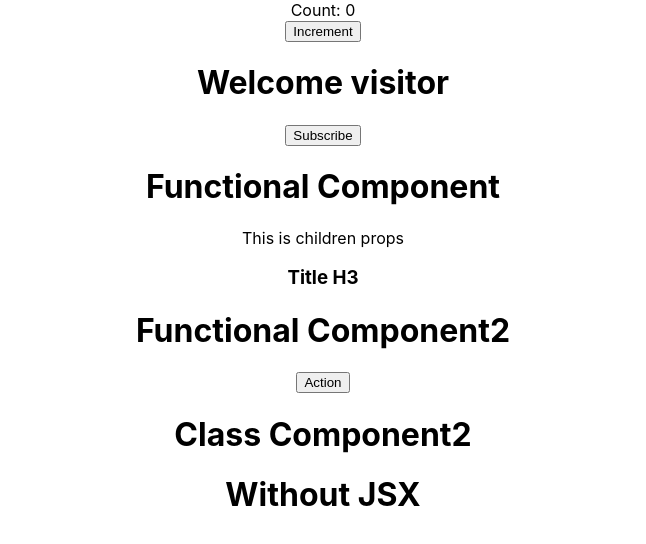
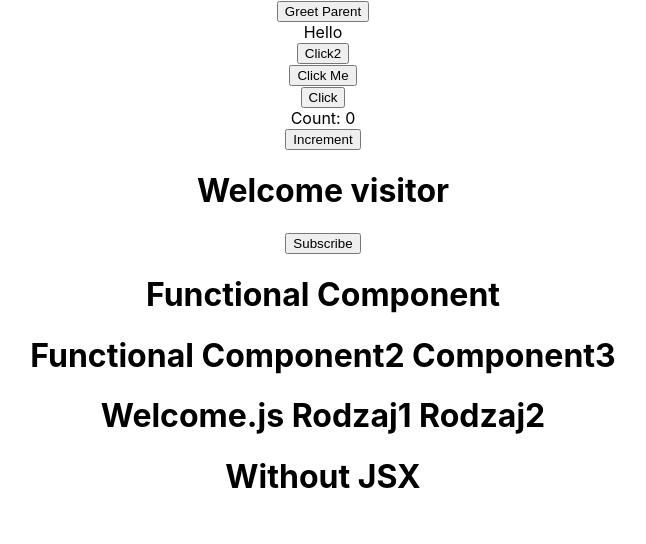
Before and after one commit to jaceksen/helloWorldWishwas, a React (Create React App) app: page / in a window 1280 px wide. Shown: the top 544 px of the page, without its empty margins (317-963 px from the left). Built offline with nearby package versions, Linux system fonts and the light colour scheme.

Commit message:
Lekcja 15

```diff
--- a/src/App.js
+++ b/src/App.js
@@ -5,20 +5,28 @@ import Welcome from './components/Welcome';
 import Hello from './components/Hello';
 import Message from './components/Message';
 import Counter from './components/Counter';
+import FunctionClick from './components/FunctionClick';
+import ClassClick from './components/ClssClick';
+import EventBind from './components/EventBind';
+import ParentCompnent from './components/ParentCompnent';
 
 function App() {
   return (
     <div className="App">
+      <ParentCompnent />
+      <EventBind />
+      <ClassClick />
+      <FunctionClick />
       <Counter />
       <Message />
       <Greet name="Component">
         <p>This is children props</p>
         <h3>Title H3</h3>
       </Greet>
-      <Greet name="Component2">
+      <Greet name="Component2" name2="Component3">
         <button>Action</button>
       </Greet>
-      <Welcome rodzaj="Component2"/>
+      <Welcome rodzaj="Rodzaj1" rodzaj2="Rodzaj2"/>
       <Hello />
     </div>
   );
--- /dev/null
+++ b/src/components/ChildComponent.js
@@ -0,0 +1,13 @@
+import React from 'react'
+
+// how to call a parent component method
+function ChildComponent(props) {
+    return (
+        <div>
+            {/* <button onClick={props.greetHandler}>Greet Parent</button> */}
+            <button onClick={() => props.greetHandler('child')}>Greet Parent</button>
+        </div>
+    )
+}
+
+export default ChildComponent
--- /dev/null
+++ b/src/components/ClssClick.js
@@ -0,0 +1,18 @@
+import React, { Component } from 'react'
+
+class ClassClick extends Component {
+
+    clickHandler() {
+        console.log('Kliknięty');
+    }
+
+    render() {
+        return (
+            <div>
+                <button onClick={this.clickHandler}>Click Me</button>
+            </div>
+        )
+    }
+}
+
+export default ClassClick
--- /dev/null
+++ b/src/components/EventBind.js
@@ -0,0 +1,40 @@
+import React, { Component } from 'react';
+
+class EventBind extends Component {
+  constructor(props) {
+    super(props);
+
+    this.state = {
+      message: 'Hello'
+    };
+
+    // this.clickHandler = this.clickHandler.bind(this);
+  }
+
+//   clickHandler() {
+//       this.setState({
+//           message: 'Good Bye'
+//       })
+//       console.log(this);
+//   }
+
+  clickHandler = () => {
+    this.setState({
+      message: 'Good Bye'
+    });
+    console.log(this);
+  };
+
+  render() {
+    return (
+      <div>
+        <div>{this.state.message}</div>
+        <button onClick={this.clickHandler}>Click2</button>
+        {/* <button onClick={this.clickHandler.bind(this)}>Click2</button> */}
+        {/* <button onClick={() => this.clickHandler()}>Click2</button> */}
+      </div>
+    );
+  }
+}
+
+export default EventBind;
--- /dev/null
+++ b/src/components/FunctionClick.js
@@ -0,0 +1,16 @@
+import React from 'react'
+
+function FunctionClick() {
+
+    function clickHandler() {
+        console.log('Button clicked');
+    }
+
+    return (
+        <div>
+            <button onClick={clickHandler}>Click</button>
+        </div>
+    )
+}
+
+export default FunctionClick
--- a/src/components/Greet.js
+++ b/src/components/Greet.js
@@ -4,12 +4,31 @@ import React from 'react';
 //     return <h1>Hello Jacek</h1>
 // }
 
+// const Greet = props => {
+//   console.log(props.children);
+//   return (
+//     <div>
+//       <h1>Functional {props.name} {props.name2}</h1>
+//       { props.children }
+//     </div>
+//   );
+// };
+
+//destructuring
+// const Greet = ({name, name2}) => {
+//   return (
+//     <div>
+//       <h1>Functional {name} {name2}</h1>
+//     </div>
+//   );
+// };
+
+//destructuring2
 const Greet = props => {
-  console.log(props.children);
+  const {name, name2} = props;
   return (
     <div>
-      <h1>Functional {props.name}</h1>
-      { props.children }
+      <h1>Functional {name} {name2}</h1>
     </div>
   );
 };
--- /dev/null
+++ b/src/components/ParentCompnent.js
@@ -0,0 +1,28 @@
+import React, { Component } from 'react'
+import ChildComponent from './ChildComponent';
+
+class ParentCompnent extends Component {
+
+    constructor(props) {
+        super(props)
+
+        this.state = {
+             paranetName: 'Parent'
+        }
+    }
+
+    greetParent = (childName) => {
+        alert(`Hello ${this.state.paranetName} from ${childName}`);
+    }
+
+
+    render() {
+        return (
+            <div>
+               <ChildComponent greetHandler={this.greetParent}/>
+            </div>
+        )
+    }
+}
+
+export default ParentCompnent
--- a/src/components/Welcome.js
+++ b/src/components/Welcome.js
@@ -1,8 +1,17 @@
 import React, { Component } from 'react';
 
+// class Welcome extends Component {
+//     render() {
+//         return <h1>Welcome.js { this.props.rodzaj } {this.props.rodzaj2 }</h1>
+//     }
+// }
+
+//destructuring
 class Welcome extends Component {
     render() {
-        return <h1>Class { this.props.rodzaj }</h1>
+        const {rodzaj, rodzaj2} = this.props;
+        // const {rodzaj3, rodzaj4} = this.state;
+        return <h1>Welcome.js { rodzaj } {rodzaj2 }</h1>
     }
 }
 
```
